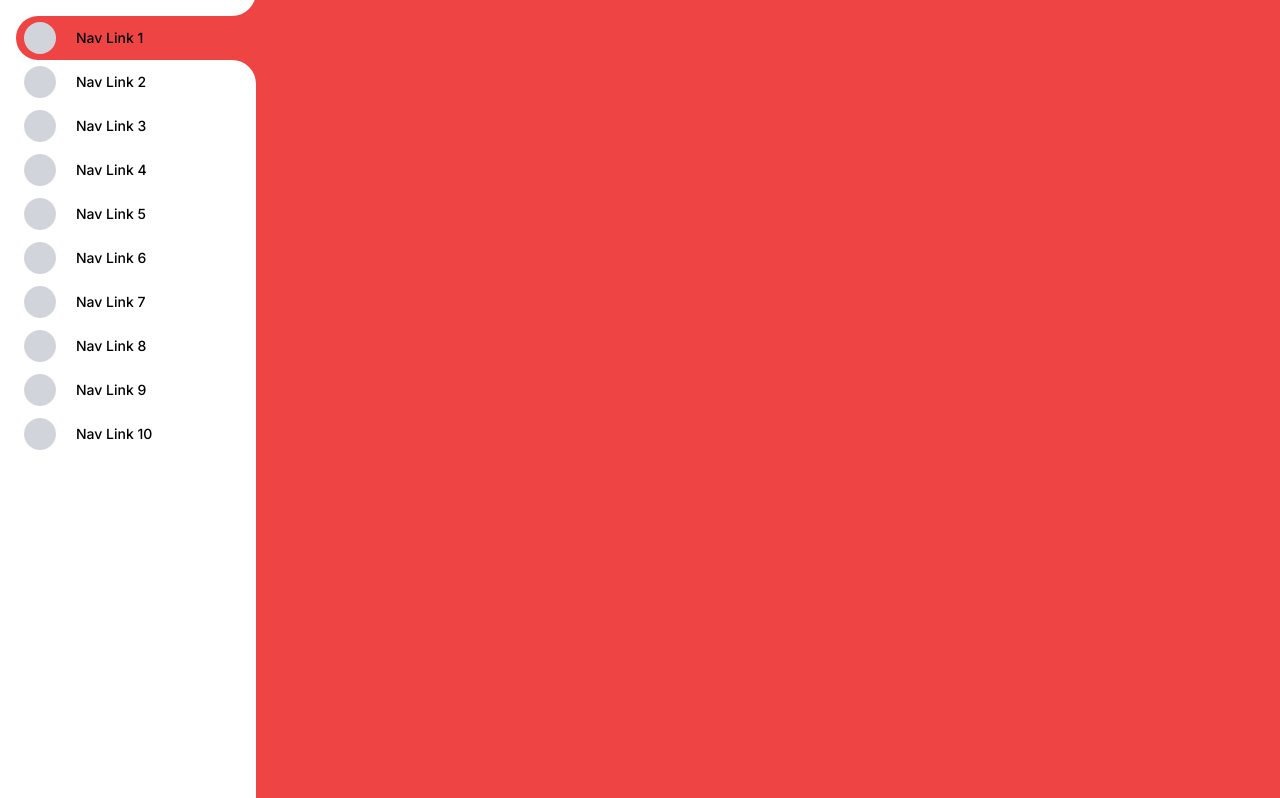
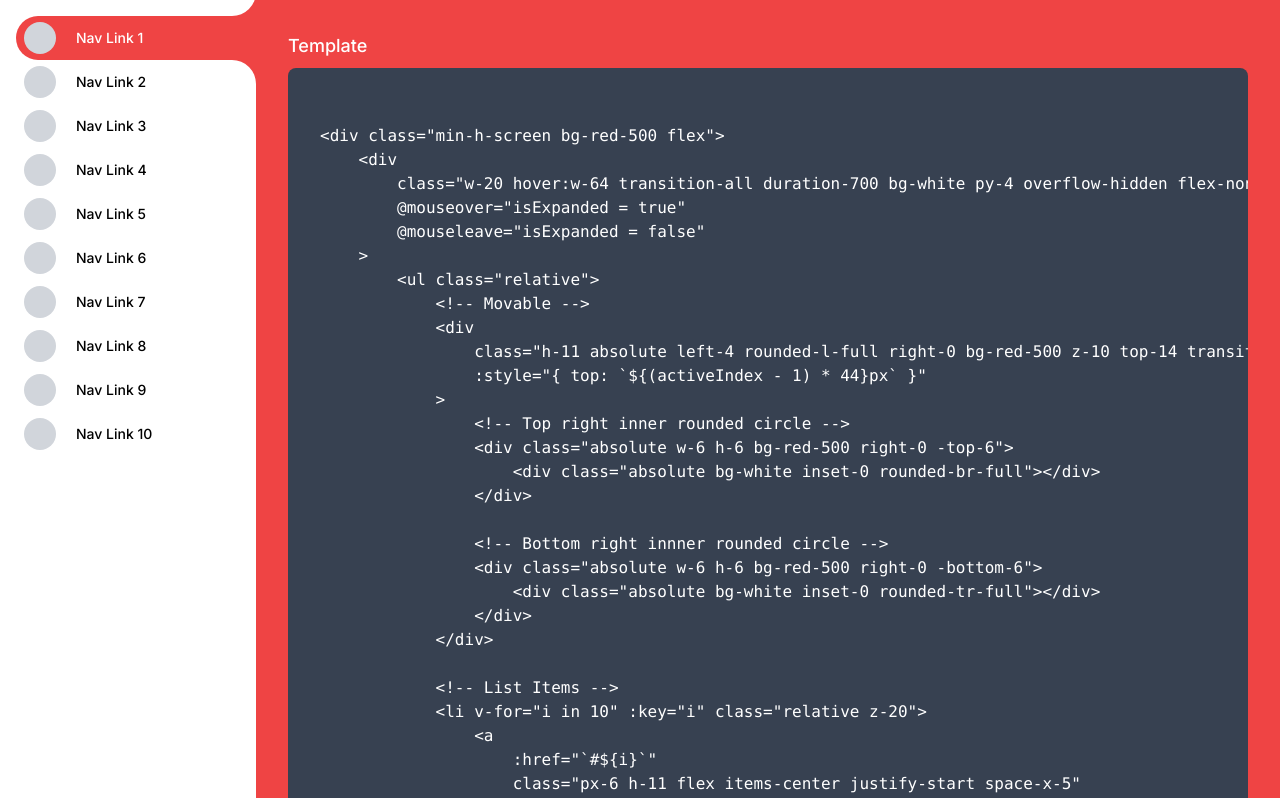
Before and after one commit to rkanik/vvv-tt, a Vue app: page / in a window 1280 px wide. Shown: the top 798 px of the page. Built offline with nearby package versions, Linux system fonts and the light colour scheme; what tailwindcss-rtl would draw is missing.

Commit message:
Added code snippet

```diff
--- a/src/pages/HomePage.vue
+++ b/src/pages/HomePage.vue
@@ -1,7 +1,7 @@
 <template>
 	<div class="min-h-screen bg-red-500 flex">
 		<div
-			class="w-20 hover:w-64 transition-all duration-700 bg-white py-4 overflow-hidden"
+			class="w-20 hover:w-64 transition-all duration-700 bg-white py-4 overflow-hidden flex-none"
 			@mouseover="isExpanded = true"
 			@mouseleave="isExpanded = false"
 		>
@@ -26,7 +26,7 @@
 				<li v-for="i in 10" :key="i" class="relative z-20">
 					<a
 						:href="`#${i}`"
-						class="px-6 h-11 flex items-center justify-start font-inter text-sm font-medium space-x-5"
+						class="px-6 h-11 flex items-center justify-start space-x-5"
 						:class="{ group: i !== activeIndex }"
 						@click="activeIndex = i"
 					>
@@ -37,8 +37,13 @@
 
 						<!-- Link label -->
 						<span
-							class="group-hover:text-red-500 transition-all duration-500 flex-1 whitespace-nowrap"
-							:class="[isExpanded ? 'opacity-100' : 'opacity-0']"
+							class="transition-all duration-500 flex-1 whitespace-nowrap font-inter text-sm font-medium"
+							:class="[
+								isExpanded ? 'opacity-100' : 'opacity-0',
+								activeIndex === i
+									? 'text-white'
+									: 'text-black group-hover:text-red-500',
+							]"
 						>
 							Nav Link {{ i }}
 						</span>
@@ -46,12 +51,98 @@
 				</li>
 			</ul>
 		</div>
+		<div class="p-8 flex-1 overflow-hidden">
+			<h4 class="text-white font-medium font-inter mb-2 text-lg">
+				Template
+			</h4>
+			<div class="text-white bg-gray-700 rounded-lg">
+				<pre class="px-8 pt-8 w-full overflow-auto">
+					<code lang="ts">
+{{template}}
+					</code>
+			</pre>
+			</div>
+
+			<h4 class="text-white font-medium font-inter mb-2 text-lg mt-8">
+				Script
+			</h4>
+			<div class="text-white bg-gray-700 rounded-lg">
+				<pre class="px-8 pt-8">
+					<code lang="ts">
+{{script}}
+					</code>
+			</pre>
+			</div>
+		</div>
 	</div>
 </template>
 
 <script setup lang="ts">
 import { ref } from 'vue'
 
+const template = `<div class="min-h-screen bg-red-500 flex">
+	<div
+		class="w-20 hover:w-64 transition-all duration-700 bg-white py-4 overflow-hidden flex-none"
+		@mouseover="isExpanded = true"
+		@mouseleave="isExpanded = false"
+	>
+		<ul class="relative">
+			<!-- Movable -->
+			<div
+				class="h-11 absolute left-4 rounded-l-full right-0 bg-red-500 z-10 top-14 transition-all duration-500"
+				:style="{ top: \`\${(activeIndex - 1) * 44}px\` }"
+			>
+				<!-- Top right inner rounded circle -->
+				<div class="absolute w-6 h-6 bg-red-500 right-0 -top-6">
+					<div class="absolute bg-white inset-0 rounded-br-full"></div>
+				</div>
+
+				<!-- Bottom right innner rounded circle -->
+				<div class="absolute w-6 h-6 bg-red-500 right-0 -bottom-6">
+					<div class="absolute bg-white inset-0 rounded-tr-full"></div>
+				</div>
+			</div>
+
+			<!-- List Items -->
+			<li v-for="i in 10" :key="i" class="relative z-20">
+				<a
+					:href="\`#\${i}\`"
+					class="px-6 h-11 flex items-center justify-start space-x-5"
+					:class="{ group: i !== activeIndex }"
+					@click="activeIndex = i"
+				>
+					<!-- Icon Placeholder -->
+					<span
+						class="h-8 w-8 flex-none rounded-full bg-gray-300 group-hover:bg-red-500 transition-all duration-500"
+					></span>
+
+					<!-- Link label -->
+					<span
+						class="transition-all duration-500 flex-1 whitespace-nowrap font-inter text-sm font-medium"
+						:class="[
+							isExpanded ? 'opacity-100' : 'opacity-0',
+							activeIndex === i
+								? 'text-white'
+								: 'text-black group-hover:text-red-500',
+						]"
+					>
+						Nav Link {{ i }}
+					</span>
+				</a>
+			</li>
+		</ul>
+	</div>
+</div>
+	`
+
+const script = `<script setup lang="ts">
+import { ref } from 'vue'
+
+const activeIndex = ref(1)
+const isExpanded = ref(false)
+<script>
+`
+
 const activeIndex = ref(1)
 const isExpanded = ref(false)
 </script>
```
